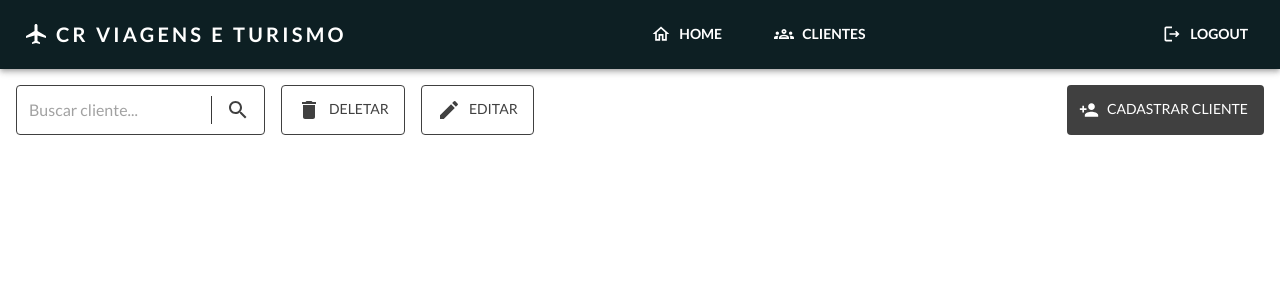
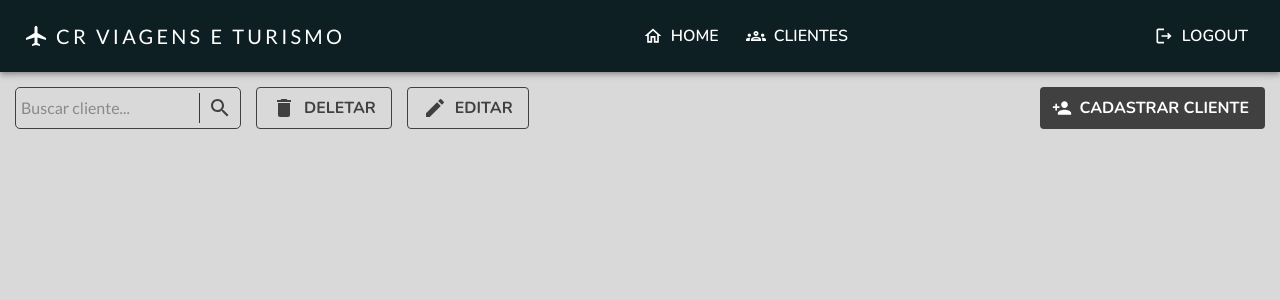
Before and after one commit to LucasRibasCardoso/Client-Management-System, a React (Vite) app in the folder frontend/: page /clientes in a window 1280 px wide. Shown: the top 300 px of the page. Built offline with nearby package versions, Linux system fonts and the light colour scheme.

Commit message:
frontend tela de login

```diff
--- a/frontend/index.html
+++ b/frontend/index.html
@@ -3,7 +3,7 @@
   <head>
     <meta charset="UTF-8" />
     <meta name="viewport" content="width=device-width, initial-scale=1.0" />
-
+    <link rel="stylesheet" href="/src/App.css">
     <link rel="preconnect" href="https://fonts.googleapis.com">
     <link rel="preconnect" href="https://fonts.gstatic.com" crossorigin>
     <link href="https://fonts.googleapis.com/css2?family=Lato:ital,wght@0,100;0,300;0,400;0,700;0,900;1,100;1,300;1,400;1,700;1,900&family=Nunito:ital,wght@0,200..1000;1,200..1000&display=swap" rel="stylesheet">
--- a/frontend/package.json
+++ b/frontend/package.json
@@ -11,11 +11,14 @@
   "dependencies": {
     "@emotion/react": "^11.14.0",
     "@emotion/styled": "^11.14.0",
+    "@hookform/resolvers": "^3.10.0",
     "@mui/icons-material": "^6.4.1",
     "@mui/material": "^6.4.1",
+    "@tanstack/react-query": "^5.64.2",
     "react": "^18.3.1",
     "react-dom": "^18.3.1",
-    "react-router-dom": "^7.1.3"
+    "react-router-dom": "^7.1.3",
+    "yup": "^0.32.11"
   },
   "devDependencies": {
     "@types/react": "^18.3.18",
--- a/frontend/src/App.css
+++ b/frontend/src/App.css
@@ -0,0 +1,5 @@
+* {
+    box-sizing: border-box;
+    margin: 0;
+    padding: 0;
+}
--- a/frontend/src/pages/clients/index.tsx
+++ b/frontend/src/pages/clients/index.tsx
@@ -1,10 +1,11 @@
-import { Box, Button, Container } from "@mui/material";
+import { Box, Button } from "@mui/material";
 import NavigationBar from "../../shared/components/navigation-bar/NavigationBar";
 import DeleteIcon from "@mui/icons-material/Delete";
 import EditIcon from "@mui/icons-material/Edit";
 import PersonAddIcon from '@mui/icons-material/PersonAdd';
 import SearchBar from "../../shared/components/search-bar/SearchBar";
 import ActionButton from "../../shared/components/action-button/ActionButton";
+
 
 export default function Clients() {
 
@@ -14,20 +15,37 @@ export default function Clients() {
       };
 
     return (
-        <Container maxWidth={false} disableGutters>
+        <Box
+            sx={{
+                bgcolor: "background.default",
+                width: "100vw",
+                height: "100vh"
+            }}
+        >
             <NavigationBar />
 
-            <Box display={"flex"} justifyContent={"space-between"} m={2}>
-                <Box display={"flex"} gap={2}>
+            <Box
+                sx={{
+                    display: "flex",
+                    justifyContent:"space-between",
+                    margin: "15px"
+                }}
+            >
+                <Box
+                    sx={{
+                        display: "flex",
+                        gap: "15px"
+                    }}
+                >
 
                     <SearchBar onSearch={handleSearch} />
 
                     <ActionButton
                         icon={<DeleteIcon sx={{ mr: 1 }} />}
                         text="DELETAR"
-                        hoverColor="#FA2A3A"
-                        borderColor="#404040"
-                        iconColor="primary"
+                        hoverColor="#b00020"
+                        borderColor="primary.main"
+                        iconColor="primary.main"
                     />
 
                     <ActionButton
@@ -47,6 +65,6 @@ export default function Clients() {
                 CADASTRAR CLIENTE
                 </Button>
             </Box>
-        </Container>
+        </Box>
     );
 }
--- a/frontend/src/shared/components/action-button/ActionButton.tsx
+++ b/frontend/src/shared/components/action-button/ActionButton.tsx
@@ -1,5 +1,5 @@
-import { Button, ButtonProps } from '@mui/material';
-import { ReactNode } from 'react';
+import { Button, ButtonProps } from "@mui/material";
+import { ReactNode } from "react";
 
 interface ActionButtonProps extends ButtonProps {
   icon: ReactNode;
@@ -17,9 +17,9 @@ const ActionButton: React.FC<ActionButtonProps> = ({ icon, text, hoverColor, bor
       ":hover": {
         background: hoverColor,
         borderColor: hoverColor,
-        color: "#fff",
+        color: "primary.contrastText",
         "& .MuiSvgIcon-root": {
-          color: "#fff",
+          color: "primary.contrastText",
         },
       },
     }}
--- a/frontend/src/shared/components/navigation-bar/NavigationBar.tsx
+++ b/frontend/src/shared/components/navigation-bar/NavigationBar.tsx
@@ -1,13 +1,13 @@
-import AppBar from '@mui/material/AppBar';
-import Box from '@mui/material/Box';
-import Toolbar from '@mui/material/Toolbar';
-import Typography from '@mui/material/Typography';
-import Container from '@mui/material/Container';
-import Button from '@mui/material/Button';
-import AirplanemodeActiveIcon from '@mui/icons-material/AirplanemodeActive';
-import HomeOutlinedIcon from '@mui/icons-material/HomeOutlined';
-import GroupsOutlinedIcon from '@mui/icons-material/GroupsOutlined';
-import LogoutOutlinedIcon from '@mui/icons-material/LogoutOutlined';
+import AppBar from "@mui/material/AppBar";
+import Box from "@mui/material/Box";
+import Toolbar from "@mui/material/Toolbar";
+import Typography from "@mui/material/Typography";
+import Container from "@mui/material/Container";
+import Button from "@mui/material/Button";
+import AirplanemodeActiveIcon from "@mui/icons-material/AirplanemodeActive";
+import HomeOutlinedIcon from "@mui/icons-material/HomeOutlined";
+import GroupsOutlinedIcon from "@mui/icons-material/GroupsOutlined";
+import LogoutOutlinedIcon from "@mui/icons-material/LogoutOutlined";
 
 // Tipagem para as props do NavButton
 interface NavButtonProps {
@@ -19,9 +19,9 @@ interface NavButtonProps {
   // Componente reutilizável para os botões
   const NavButton: React.FC<NavButtonProps> = ({ href, icon, label }) => (
     <Button
-         sx={{ my: 2, color: 'white', fontWeight: 600 ,
-             '&:hover': {
-                 backgroundColor: 'rgba(255, 255, 255, 0.2)', // Cor de fundo ao passar o mouse
+         sx={{ my: 2, color: "white", fontWeight: 600 ,
+             "&:hover": {
+                backgroundColor: "background.buttonHover",
              },
          }}
          startIcon={icon}
@@ -34,41 +34,51 @@ interface NavButtonProps {
 
 export default function NavigationBar() {
     const navItems = [
-        { label: 'HOME', href: '/login', icon: <HomeOutlinedIcon /> },
-        { label: 'CLIENTES', href: '/clientes', icon: <GroupsOutlinedIcon /> },
+        { label: "HOME", href: "/home", icon: <HomeOutlinedIcon /> },
+        { label: "CLIENTES", href: "/clientes", icon: <GroupsOutlinedIcon /> },
     ];
 
     return (
-        <AppBar position="static" sx={{background: '#0D1F23'}}>
-            <Container maxWidth={false} >
-                <Toolbar disableGutters sx={{ display: 'flex', justifyContent: 'space-between' }}>
+        <AppBar
+            sx={{
+                backgroundColor: "background.darkGreen",
+                position: "static",
+            }}
+        >
+            <Container disableGutters maxWidth={false}>
+                <Toolbar
+                    sx={{
+                        display: "flex",
+                        justifyContent: "space-between",
+                        width: "100%"
+                    }}
+                >
                     {/* Logo e título */}
-                    <Box sx={{ display: { xs: 'none', md: 'flex', alignItems: 'center' } }}>
+                    <Box
+                        sx={{
+                            display: "flex",
+                            alignItems: "center"
+                        }}>
                         <AirplanemodeActiveIcon sx={{ mr: 1 }} />
                         <Typography
                             variant="h6"
                             noWrap
                             sx={{
-                                mr: 2,
-                                fontFamily: 'Lato',
-                                fontWeight: 700,
-                                letterSpacing: '.2rem',
-                                color: 'inherit',
-                                textDecoration: 'none',
+                                letterSpacing: "0.2rem",
                             }}>
                             CR VIAGENS E TURISMO
                         </Typography>
                     </Box>
 
                     {/* Navegação */}
-                    <Box sx={{ display: 'flex', gap: 5 }}>
+                    <Box sx={{ display: "flex", gap: "15px" }}>
                         {navItems.map((item, index) => (
                         <NavButton key={index} href={item.href} icon={item.icon} label={item.label} />
                         ))}
                     </Box>
 
                     {/* Logout */}
-                    <NavButton href="#logout" icon={<LogoutOutlinedIcon />} label="LOGOUT" />
+                    <NavButton href="/login" icon={<LogoutOutlinedIcon />} label="LOGOUT" />
                 </Toolbar>
             </Container>
         </AppBar>
--- a/frontend/src/shared/components/search-bar/SearchBar.tsx
+++ b/frontend/src/shared/components/search-bar/SearchBar.tsx
@@ -1,21 +1,7 @@
-import React, { useState, ChangeEvent, FormEvent } from 'react';
-import { IconButton, InputBase, Divider, Box } from '@mui/material';
-import SearchIcon from '@mui/icons-material/Search';
+import React, { useState, ChangeEvent, FormEvent } from "react";
+import { IconButton, InputBase, Divider, Box } from "@mui/material";
+import SearchIcon from "@mui/icons-material/Search";
 
-// Estilos centralizados
-const styles = {
-    form: {
-        p: '2px 4px',
-        display: 'flex',
-        alignItems: 'center',
-        border: 1,
-        borderColor: '#404040',
-        borderRadius: 1,
-    },
-    input: { ml: 1, flex: 1 },
-    divider: { height: 28, m: 0.5, backgroundColor: '#404040' },
-    iconButton: { p: '10px' },
-};
 
 // Define o tipo das props do componente
 interface SearchBarProps {
@@ -23,8 +9,8 @@ interface SearchBarProps {
   onSearch?: (query: string) => void;
 }
 
-const SearchBar: React.FC<SearchBarProps> = ({placeholder = 'Buscar cliente...',  onSearch}) => {
-    const [query, setQuery] = useState<string>(''); // Estado para controlar o texto digitado
+const SearchBar: React.FC<SearchBarProps> = ({placeholder = "Buscar cliente...",  onSearch}) => {
+    const [query, setQuery] = useState<string>(""); // Estado para controlar o texto digitado
 
     // Lida com o envio do formulário
     const handleSubmit = (e: FormEvent<HTMLFormElement>) => {
@@ -40,23 +26,29 @@ const SearchBar: React.FC<SearchBarProps> = ({placeholder = 'Buscar cliente...',
     return (
         <Box
             component="form"
-            sx={styles.form}
+            sx={{
+                display: "flex",
+                alignItems: "center",
+                border: "1px, solid, #404040",
+                pl: "5px",
+                borderRadius: "5px"
+            }}
             onSubmit={handleSubmit} // Chama handleSubmit ao enviar o formulário
-            >
+        >
             {/* Input search */}
             <InputBase
-                sx={styles.input}
+                sx={{ display: "flex" }}
                 placeholder={placeholder}
                 value={query}
-                onChange={handleChange} // Atualiza o texto no estado
-                inputProps={{ 'aria-label': placeholder }}
+                onChange={handleChange}
+                inputProps={{ "aria-label": placeholder }}
             />
 
-            <Divider sx={styles.divider} orientation="vertical" />
+            <Divider sx={{ height: "30px", backgroundColor: "primary.main"}} orientation="vertical" />
 
              {/* Botão para envio do forms */}
-            <IconButton type="submit" sx={styles.iconButton} aria-label="Pesquisar">
-                <SearchIcon color="primary" />
+            <IconButton type="submit" aria-label="Pesquisar">
+                <SearchIcon sx={{ color: "primary.main" }} />
             </IconButton>
         </Box>
     );
--- a/frontend/src/shared/themes/light.ts
+++ b/frontend/src/shared/themes/light.ts
@@ -1,30 +1,73 @@
-import { createTheme } from '@mui/material';
+import { createTheme, responsiveFontSizes } from "@mui/material";
 
-const LightTheme = createTheme({
+// Estende o tipo `Background` para incluir a propriedade `darkGreen`
+declare module "@mui/material/styles" {
+  interface TypeBackground {
+    darkGreen: string;
+    buttonHover: string;
+  }
+}
+
+let LightTheme = createTheme({
   palette: {
     primary: {
-      light: '#eceff1', // 50
-      main: '#404040', // 500
-      dark: '#455a64', // 700
-      contrastText: '#ffffff', // texto em botões ou sobre o primário
+      light: "#eceff1",
+      main: "#404040",
+      dark: "#455a64",
+      contrastText: "#ffffff",
     },
     secondary: {
-      light: '#cfd8dc', // A100
-      main: '#78909c', // A400
-      dark: '#455a64', // A700
-      contrastText: '#404040', // texto em botões ou sobre o secundário
+      light: "#cfd8dc",
+      main: "#78909c",
+      dark: "#455a64",
+      contrastText: "#404040",
     },
     error: {
-      main: '#b00020'
+      main: "#b00020"
     },
     background: {
-      default: '#eceff1', // 50
-      paper: '#ffffff', // cor do papel (cards, etc.)
+      default: "#d9d9d9",
+      paper: "#d9d9d9",
+      darkGreen: "#0D1F23",
+      buttonHover: "rgba(255, 255, 255, 0.2)"
     },
   },
   typography: {
-    fontFamily: 'Lato, Nunito, sans-serif',
+    fontFamily: "Lato, Nunito, sans-serif",
+    h1: {
+      fontFamily: "Lato",
+      fontSize: "47.78px",
+      color: "#404040",
+    },
+    h2: {
+      fontFamily: "Lato",
+      fontSize: "39.81px",
+      color: "#404040",
+    },
+    h3: {
+      fontFamily: "Lato",
+      fontSize: "33.18px",
+      color: "#404040",
+    },
+    h4: {
+      fontFamily: "Lato",
+      fontSize: "27.65px",
+      color: "#404040",
+    },
+    body1: {
+      fontFamily: "Lato",
+      fontSize: "16px",
+      color: "#404040",
+    },
+    button: {
+      fontFamily: "Nunito",
+      fontSize: "16px",
+      fontWeight: "bold",
+    },
   },
 });
 
+// Adiciona responsividade às fontes
+LightTheme = responsiveFontSizes(LightTheme);
+
 export default LightTheme;
```
Also changed, not shown: frontend/src/pages/home/index.tsx (+9 -2 lines), frontend/src/pages/login/index.tsx (+46 -1 lines), frontend/src/shared/components/form-login/FormLogin.tsx (added, +111 -0 lines), frontend/src/shared/assets/images/airplane-around-world.svg (added), frontend/src/shared/components/clients-table/ClientTable.tsx (deleted), 1 other file (tests, documents, lock files or other folders).
